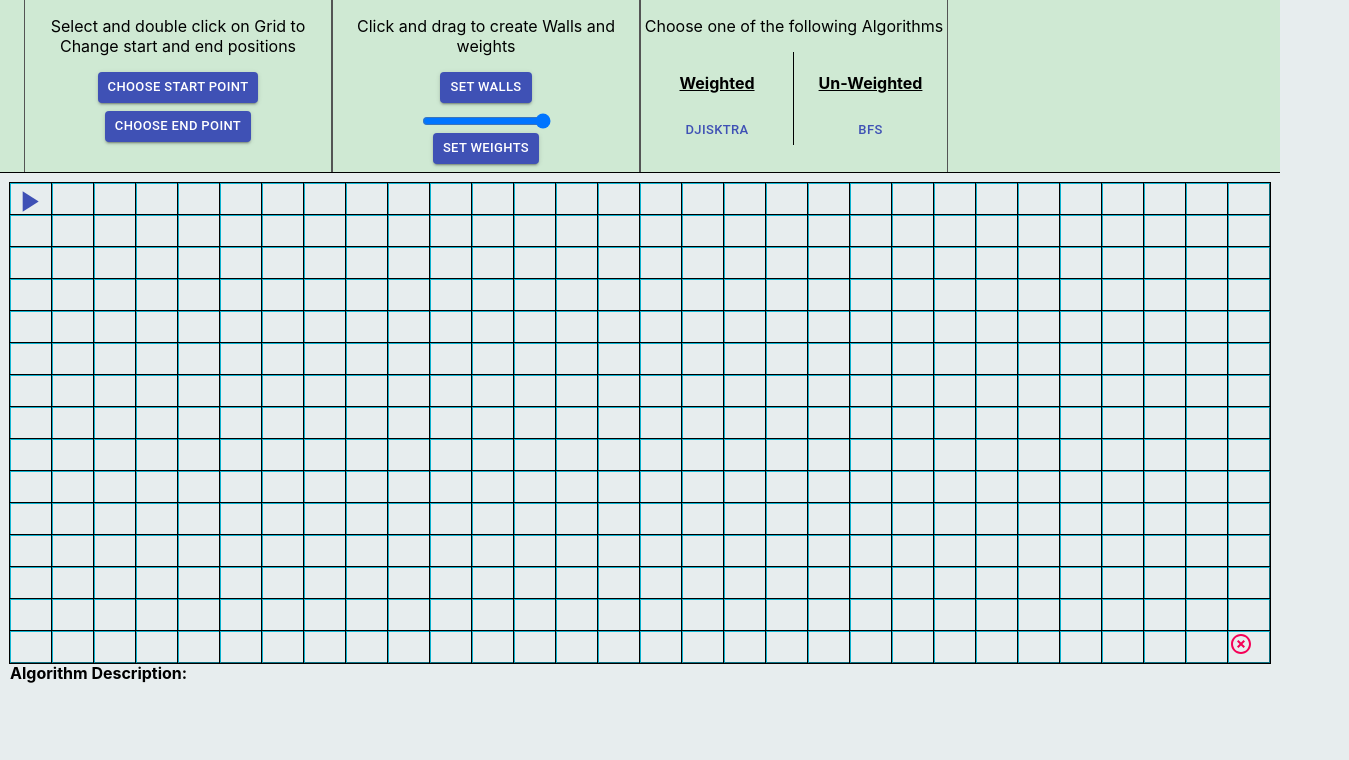
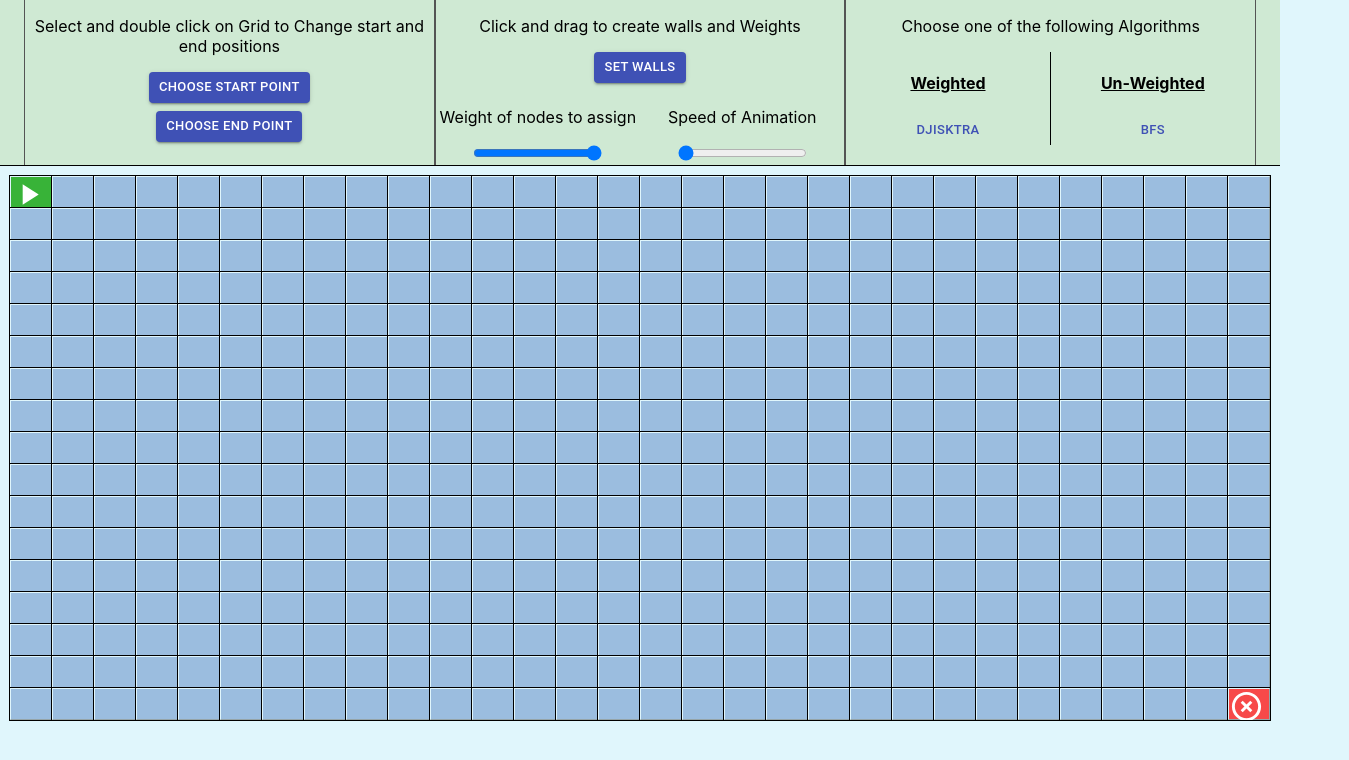
Before and after one commit to AryanLohani/PathFindingVisualizer, a React (Create React App) app in the folder pfv/: page / in a window 1280 px wide. Shown: the top 760 px of the page, 1349 px wide, since content can reach past the window. Built offline with nearby package versions, Linux system fonts and the light colour scheme.

Commit message:
updated stuff
never updataed the navbar though

```diff
--- a/pfv/src/pfv/algortihms/Djisktra.jsx
+++ b/pfv/src/pfv/algortihms/Djisktra.jsx
@@ -1,69 +1,59 @@
+export function Djisktra(rows,cols,startnode,endnode,grid){
+    const INF = 1e6 , size_of_grid = grid.length , wall_weight = 1e6;
+    const iterate = [[1,0],[0,1],[-1,0],[0,-1]];
 
-export function Djisktra(rows,cols,startnode,endnode,grid){
-    const INF = 1e9 , size = grid.length , wall_weight = 1e6;
-
-    function node(row,col){
+    function row(node){
+        return Math.floor(node/cols);
+    }
+    function col(node){
+        return node%cols;
+    }
+    function _node(row , col){
         return row*cols + col;
     }
     function isNeighbor(row,col){
-        return (row>=0 && row<rows) && (col>=0 && col<cols) && (grid[node(row,col)].Weight != wall_weight)
-    }
-    function calculateShotestPath(distance){
-        let shortestpath=[];
-        let r = grid[endnode].row,c = grid[endnode].col, dist = INF;
-        while(true){
-            let new_row=r,new_col=c;
-            for(let row=r-1;row<=r+1;row++){
-                for(let col=c-1;col<=c+1;col++){
-                    if(Math.abs(r-row)+Math.abs(c-col)==1 && isNeighbor(row,col)){
-                        if(distance[node(row,col)]<dist){
-                            dist = distance[node(row,col)];
-                            new_row =row;
-                            new_col =col;
-                        }
-                    }
-                }
-            }
-            if(new_row==r && new_col==c){
-                shortestpath.reverse();
-                shortestpath.shift();
-                return shortestpath;
-            }
-            shortestpath.push(node(new_row,new_col));
-            [r,c] = [new_row,new_col];
-        }
+        return (row>=0 && row<rows) && (col>=0 && col<cols) && (grid[_node(row,col)].Weight != wall_weight);
     }
 
-    let OrderOfVisitedNodes = [];
-    let distance = new Array(size).fill(INF);
-    distance[startnode]=0;
-    let queue = [];
-    queue.push(startnode);
+    // calculate all paths
+    var distance = new Array(size_of_grid).fill(INF);
+    var visited = new Array(size_of_grid).fill(false);
+    var par = new Array(size_of_grid).fill(-1);
+    distance[startnode] = 0;
+    var queue = [startnode];
+    var Order = [];
 
-    while(queue.length>0){
-        queue.sort(
-            function(a,b){
-                return distance[a] - distance[b];
-            }
-        );
-        let u = queue[0];
-        if(u!=startnode)OrderOfVisitedNodes.push(u);
-        let r = grid[u].row , c = grid[u].col;
-        let x = queue.shift();
-        for(let row=r-1;row<=r+1;row++){
-            for(let col=c-1;col<=c+1;col++){
-                if(Math.abs(r-row)+Math.abs(c-col)==1 && isNeighbor(row,col)){
-                    let v = node(row,col);
-                    if(distance[node(row,col)]>distance[u]+grid[v].Weight){
-                        if(v==endnode){
-                            return [OrderOfVisitedNodes,calculateShotestPath(distance)];
-                        }
-                        distance[v] = distance[u]+grid[v].Weight;
-                        queue.push(v);
-                    }
-                }
+    function path(){
+        var u = endnode;
+        var shortestpath = [];
+        while(u != -1){
+            shortestpath.push(u);
+            u = par[u];
+        }
+        shortestpath.reverse();
+        return shortestpath;
+    }
+    while(queue.length){
+        queue.sort((a , b) => distance[a] - distance[b]);
+        let u = queue.shift();
+        if(visited[u]) continue;
+        let R = row(u) , C = col(u);
+        visited[u] = true;
+        Order.push(u);
+        if(u == endnode){
+            return [Order, path()];
+        }
+
+        for(var i in iterate){
+            let r = R + iterate[i][0] , c = C + iterate[i][1];
+            if(!isNeighbor(r,c)) continue;
+            let next = _node(r,c);
+            if(distance[u] + Number(grid[next].Weight) < distance[next]){
+                distance[next] = distance[u] + Number(grid[next].Weight);
+                par[next] = u;
+                queue.push(next);
             }
         }
     }
-    return[OrderOfVisitedNodes,[]];
+    return[Order,[]];
 }
--- a/pfv/src/pfv/main.css
+++ b/pfv/src/pfv/main.css
@@ -1,5 +1,5 @@
 .node{
-    border: 1px outset rgba(12, 181, 211, 0.979);
+    border: 1px outset rgb(224, 246, 252);
     height:30px;
     width: 40px;
     float: left;
@@ -23,5 +23,5 @@
     border-right: 1px solid black;
 }
 body{
-    background-color: rgb(231, 237, 238);
+    background-color: rgb(224, 246, 252);
 }
--- a/pfv/src/pfv/main.jsx
+++ b/pfv/src/pfv/main.jsx
@@ -10,10 +10,24 @@ import { Djisktra } from "../pfv/algortihms/Djisktra";
 import { removeWalls } from "../pfv/algortihms/Bfs";
 import "./main.css";
 
-var rows = 15, cols = Math.floor((document.body.clientWidth - 80) / 40);
+var rows = 17, cols = Math.floor((document.body.clientWidth - 80) / 40) ;
 
+const AlgoDescription ={
+    Djisktra:"Djisktra is a greedy Algorithm for finding the shortest path. It works in O(V+ElogE) time complexity and is an weighted path finding algorithm",
+    BFS:"BFS stands for breadth for search. The algorithm moves level by level. It works in o(V+E) time and is an Un-Weighted path finding algorithm",
+}
 
 const GenerateGrid = () => {
+    const CreateNode = (row, col) => {
+        return {
+            idx: cols * row + col,
+            row: row,
+            col: col,
+            isVisited: false,
+            isPath: false,
+            Weight: 1,
+        }
+    }
     let grid = [];
     for (let row = 0; row < rows; row++) {
         for (let col = 0; col < cols; col++) {
@@ -22,22 +36,6 @@ const GenerateGrid = () => {
     }
     return grid;
 };
-
-const AlgoDescription ={
-    Djisktra:"Djisktra is a greedy Algorithm for finding the shortest path. It works in O(V+ElogE) time complexity and is an weighted path finding algorithm",
-    BFS:"BFS stands for breadth for search. The algorithm moves level by level. It works in o(V+E) time and is an Un-Weighted path finding algorithm",
-}
-
-const CreateNode = (row, col) => {
-    return {
-        idx: cols * row + col,
-        row: row,
-        col: col,
-        isVisited: false,
-        isPath: false,
-        Weight: 1,
-    }
-}
 
 const App = (() => {
     const wall_weight = 1e6;
@@ -48,7 +46,6 @@ const App = (() => {
     const [weight, setWeight] = useState(wall_weight);
     const [Description , setDescription] = useState("");
 
-
     const handlechange = (idx) => {
         let array = position.slice();
         if (start) array[0] = idx;
@@ -56,30 +53,35 @@ const App = (() => {
         setPosition(array);
     };
 
-    const AnimateShortestpath = (shortestpath, timeout) => {
-        for (let i = 0; i < shortestpath.length; i++) {
-            setInterval(() => {
+    async function Animate(Arr, i ,key){
+        if(i==Arr.length) return true;
+        let myPromise = new Promise((resolve,reject)=>{
+            setTimeout(()=>{
                 let newgrid = grid.slice();
-                newgrid[shortestpath[i]].isPath = true;
+                newgrid[Arr[i]][key] = true;
                 setGrid(newgrid);
-            }, 300 * (i) + 100 * timeout);
+                resolve(true);
+            },document.getElementById("time").value);
+        });
+        if(await myPromise){
+            return Animate(Arr,i+1,key);
         }
     }
-    const AnimateDjisktra = (OrderOfVisitedNodes) => {
-        for (let i = 0; i < OrderOfVisitedNodes.length; i++) {
-            setInterval(() => {
-                let newgrid = grid.slice();
-                newgrid[OrderOfVisitedNodes[i]].isVisited = true;
-                setGrid(newgrid);
-            }, 100* i);
+
+    async function AnimateVisitedOrder(Order , shortestpath){
+        let myPromise = new Promise((resolve , reject) => {
+            resolve(Animate(Order, 0 ,"isVisited"));
+        });
+        if(await myPromise){
+            Animate(shortestpath, 0 ,"isPath");
         }
     }
 
     const runDjisktra = () => {
-        const [OrderOfVisitedNodes, shortestpath] = Djisktra(rows, cols, position[0], position[1], grid);
+        const [Order, shortestpath] = Djisktra(rows, cols, position[0], position[1], grid);
         setDescription(AlgoDescription.Djisktra);
-        AnimateDjisktra(OrderOfVisitedNodes);
-        AnimateShortestpath(shortestpath, OrderOfVisitedNodes.length + 1);
+        AnimateVisitedOrder(Order , shortestpath);
+        // AnimateShortestpath(shortestpath);
     };
 
     const runBFS = () =>{
@@ -98,15 +100,13 @@ const App = (() => {
         }
     };
 
-    document.title="Path Finding Visualizer"
-
+    document.title = "Path Finding Visualizer";
 
     return (
         <section >
-            {/* <button onClick={()=>setGrid(GenerateGrid())}>reset</button> */}
             <Container maxWidth="xl" className="container">
-                <Grid container  justify="flex-start" >
-                    <Grid item md={3} className="item">
+                <Grid container  justify="center" >
+                    <Grid item md={4} className="item">
                         <p>Select and double click on Grid to Change start and end positions</p>
                         <Box m={1}>
                             <Button
@@ -127,8 +127,8 @@ const App = (() => {
                             Choose End Point</Button>
                         </Box>
                     </Grid>
-                    <Grid item md={3} className="item">
-                        <p>Click and drag to create Walls and weights</p>
+                    <Grid item md={4} className="item">
+                        <p>Click and drag to create walls and Weights</p>
                         <Box m={1}>
                             <Button
                                 onClick={() => setWeight(wall_weight)}
@@ -138,19 +138,29 @@ const App = (() => {
                             >
                             Set Walls</Button>
                         </Box>
-                        <Box m={1}>
-                            <input type="range" max="50" min="2" id="weight"></input>
-                            <br/>
-                            <Button
-                                onClick={() => setWeight(document.getElementById("weight").value)}
-                                variant="contained"
-                                color="primary"
-                                size="small"
-                            >
-                            Set Weights</Button>
-                        </Box>
+                        <Grid container padding={1}>
+                            <Grid item xs={6}>
+                                <p>Weight of nodes to assign</p>
+                                <input
+                                    type="range"
+                                    max="20"
+                                    min="2"
+                                    id="weight"
+                                    onChange = {() => setWeight(document.getElementById("weight").value)}
+                                ></input>
+                            </Grid>
+                            <Grid item xs={6}>
+                                <p>Speed of Animation</p>
+                                <input
+                                    type="range"
+                                    max="1000"
+                                    min="50"
+                                    id="time"
+                                ></input>
+                            </Grid>
+                        </Grid>
                     </Grid>
-                    <Grid item md={3} className="item">
+                    <Grid item md={4} className="item">
                         <p>Choose one of the following Algorithms</p>
                         <Grid container>
                             <Grid item xs={6}   className="border-right">
@@ -191,10 +201,10 @@ const App = (() => {
                             Weight={e.Weight}
                             isStart={position[0] === e.idx}
                             isEnd={position[1] === e.idx}
+                            pressed = {pressed}
                         />
                     </div>
                 ))}
-                <b>Algorithm Description: </b><i>{Description}</i>
             </div>
         </section>
     );
--- a/pfv/src/pfv/node/node.css
+++ b/pfv/src/pfv/node/node.css
@@ -1,25 +1,51 @@
+.node{
+    /* background-color: rgb(13, 41, 99); */
+    background-color: rgb(155, 189, 223);
+    outline: 1px solid black;
+    color: white;
+}
 .startnode{
-    background-color: green;
+    background-color: rgb(56, 179, 56);
 }
 .endnode{
-    background-color: red;
+    background-color: rgb(247, 73, 73);
 }
 .visited{
-    background-color: aqua;
+    background-color: rgb(13, 41, 99);
 }
 .path{
-    background-color: yellow;
+    background-color: rgb(240, 240, 186);
 }
-
-.node{
-    outline: 1px solid black;
-    height:40px;
-    width: 40px;
-    float: left;
+.node:hover{
+    transition-delay: 0.5s;
+    background: rgb(153, 174, 233);
 }
 .wall{
     background-color: black;
 }
-.weight{
-    background-color: orange;
-}
+.tooltip {
+    position: relative;
+    display: inline-block;
+    border-bottom: 1px dotted black; /* If you want dots under the hoverable text */
+  }
+
+  /* Tooltip text */
+  .tooltip .tooltiptext {
+    visibility: hidden;
+    width: 120px;
+    background-color: rgb(253, 253, 253);
+    color: rgb(15, 15, 15);
+    text-align: center;
+    padding: 5px 0;
+    border-radius: 6px;
+
+    /* Position the tooltip text - see examples below! */
+    position: absolute;
+    z-index: 1;
+  }
+
+  /* Show the tooltip text when you mouse over the tooltip container */
+  .tooltip:hover .tooltiptext {
+    visibility: visible;
+    transition-delay: 0.5s;
+  }
--- a/pfv/src/pfv/node/node.jsx
+++ b/pfv/src/pfv/node/node.jsx
@@ -7,27 +7,54 @@ import "./node.css";
 
 const Node = (props) =>{
     const wall_weight = 1e6;
-    const   isStart = props.isStart,
-            isEnd = props.isEnd,
-            isVisited=props.isVisited,
-            isPath = props.isPath,
-            Weight = props.Weight;
-    var classes = "node ";
-    if(isPath) classes+="path ";
-    else if(isVisited) classes+="visited ";
-    else if(Weight==wall_weight) classes+="wall "
+    var classes = "node tooltip ";
+    const iterate = {
+        isStart: props.isStart,
+        isEnd: props.isEnd,
+        isPath: props.isPath,
+        isVisited: props.isVisited,
+        Weight: props.Weight == wall_weight,
+    }
 
+    const classname = {
+        isStart: "startnode ",
+        isEnd: "endnode ",
+        isPath: "path ",
+        isVisited: "visited ",
+        Weight: "wall ",
+    };
+
+    for(let key in iterate){
+        if(iterate[key] ){
+            classes += classname[key];
+            break;
+        }
+    }
+    const generateText = ()=>{
+        const tooltip = {
+            isStart: "startnode\n",
+            isEnd: "endnode\n",
+        }
+        var text = "index: "  + props.idx;
+        text += (iterate.Weight ? "Wall" : " Weight:" + props.Weight) + "\n";
+        for(let key in tooltip){
+            if(iterate[key]){
+                text += tooltip[key];
+            }
+        }
+        return text;
+    }
     const Icon =() =>{
         switch (true){
-            case isStart:
+            case props.isStart:
                 return(
-                    <PlayArrowIcon color="primary" fontSize="large"/>
+                    <PlayArrowIcon fontSize="large"/>
                 );
-            case isEnd:
+            case props.isEnd:
                 return(
-                    <HighlightOffIcon color="secondary" fontSize="medium"/>
+                    <HighlightOffIcon fontSize="large"/>
                 );
-            case Weight>1 && Weight<wall_weight:
+            case props.Weight>1 && props.Weight<wall_weight:
                 return(
                     <LockIcon fontSize="small"/>
                 );
@@ -35,10 +62,10 @@ const Node = (props) =>{
                 return null;
         }
     }
-
     return(
         <div className={classes}>
             {Icon()}
+            <p className="tooltiptext">{generateText()}</p>
         </div>
     );
 };
```
